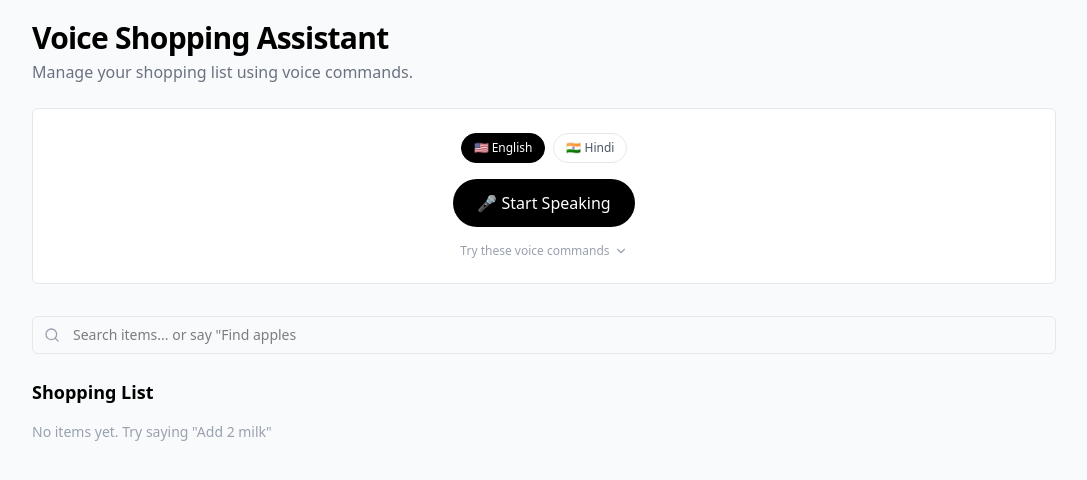
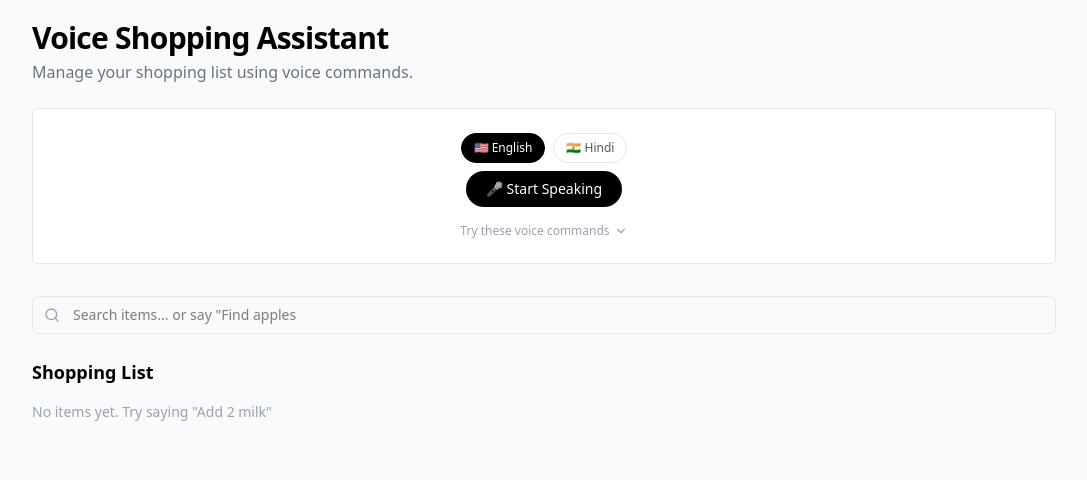
Before and after one commit to piyush-bagoria018/voice-shopping-assistant, a Next.js app: page / in a window 1280 px wide. Shown: the top 480 px of the page, without its empty margins (96-1183 px from the left). Built offline with nearby package versions, Linux system fonts and the light colour scheme.

Commit message:
style: adjust spacing and button sizes in VoiceInput component for improved UI

```diff
--- a/components/VoiceInput.tsx
+++ b/components/VoiceInput.tsx
@@ -59,7 +59,7 @@ export default function VoiceInput({ onCommand }: Props) {
   };
 
   return (
-    <div className="flex flex-col gap-4 items-center">
+    <div className="flex flex-col gap-2 items-center">
       <div className="flex gap-2">
         {LANGUAGES.map((lang) => (
           <button
@@ -78,7 +78,7 @@ export default function VoiceInput({ onCommand }: Props) {
 
       <button
         onClick={toggleListening}
-        className={`px-6 py-3 rounded-full text-white transition ${
+        className={`px-5 py-2 rounded-full text-white text-sm transition ${
           isListening ? "bg-red-500 animate-pulse" : "bg-black"
         }`}
       >
@@ -86,7 +86,7 @@ export default function VoiceInput({ onCommand }: Props) {
       </button>
 
       {text && (
-        <div className="bg-gray-100 p-3 rounded-lg w-full text-center">
+        <div className="bg-gray-100 p-2 rounded-lg w-full text-center text-sm">
           {text}
         </div>
       )}
```
